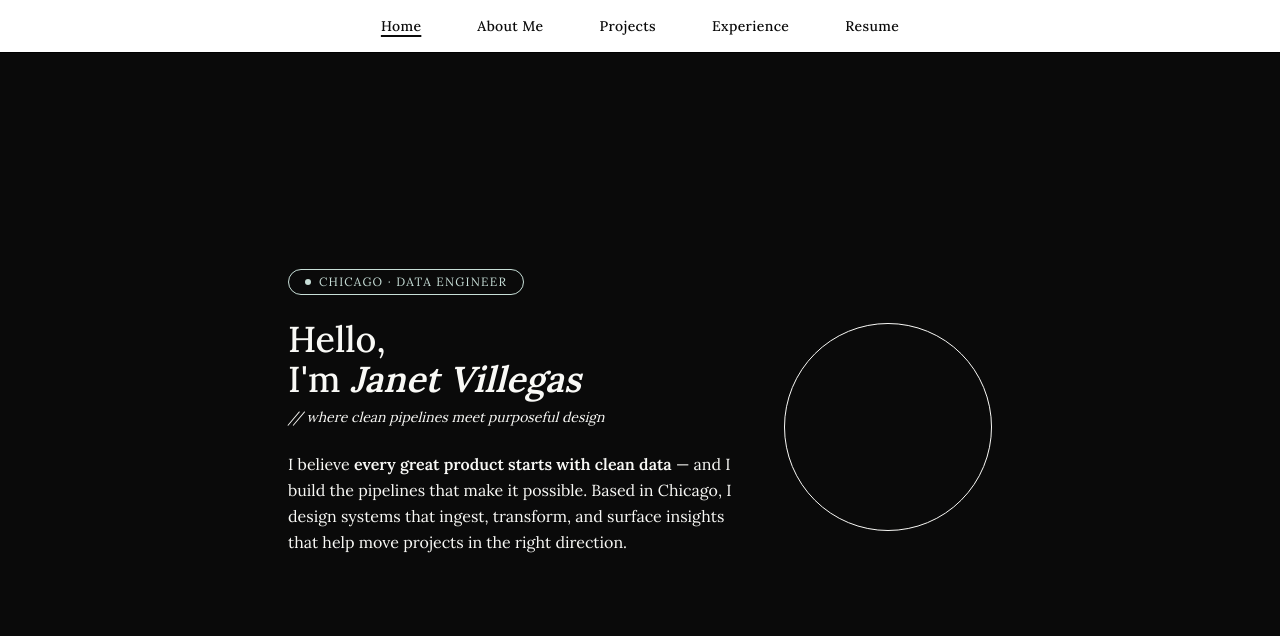
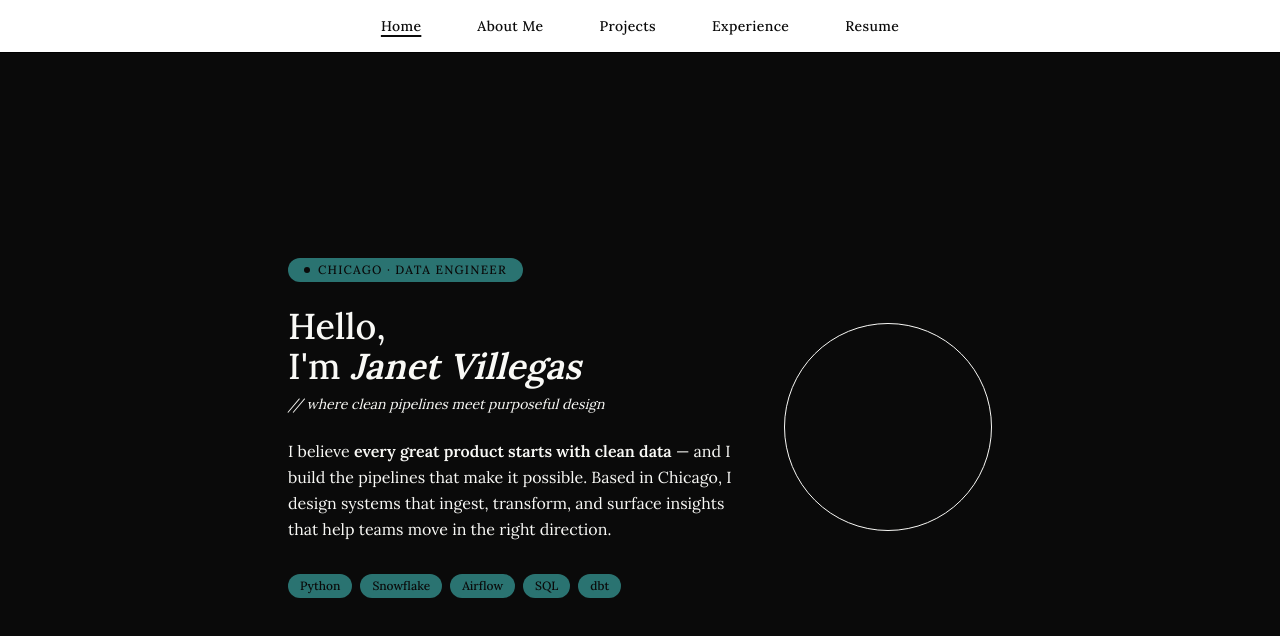
Before and after one commit to JViCor/better-website, a Next.js app: page / in a window 1280 px wide. Shown: the top 636 px of the page. Built offline with nearby package versions, Linux system fonts and the light colour scheme.

Commit message:
update home ui design

```diff
--- a/app/page.tsx
+++ b/app/page.tsx
@@ -1,11 +1,13 @@
+const skills = ["Python", "Snowflake", "Airflow", "SQL", "dbt"];
+
 export default function Home() {
   return (
     <div className="w-full flex-1 flex flex-col md:flex-row items-center justify-center gap-12 px-8 py-12 text-ivory bg-ink">
       <div className="text-center md:text-left max-w-md">
 
         {/* Badge */}
-        <div className="inline-flex items-center gap-2 border border-sage/40 rounded-full px-4 py-1 text-xs tracking-widest text-sage uppercase mb-6">
-          <span className="w-1.5 h-1.5 rounded-full bg-sage shrink-0" />
+        <div className="inline-flex items-center gap-2 bg-moss text-ink rounded-full px-4 py-1 text-xs tracking-widest font-medium uppercase mb-6">
+          <span className="w-1.5 h-1.5 rounded-full bg-ink shrink-0" />
           Chicago · Data Engineer
         </div>
 
@@ -23,8 +25,17 @@ export default function Home() {
 
         {/* Bio */}
         <p className="text-ivory/80 leading-relaxed mb-8">
-          I believe <span className="font-semibold text-ivory">every great product starts with clean data</span> — and I build the pipelines that make it possible. Based in Chicago, I design systems that ingest, transform, and surface insights that help move projects in the right direction.
+          I believe <span className="font-semibold text-ivory">every great product starts with clean data</span> — and I build the pipelines that make it possible. Based in Chicago, I design systems that ingest, transform, and surface insights that help teams move in the right direction.
         </p>
+
+        {/* Skills */}
+        <div className="flex flex-wrap gap-2 justify-center md:justify-start">
+          {skills.map((s) => (
+            <span key={s} className="text-xs px-3 py-1 bg-moss text-ink rounded-full font-medium">
+              {s}
+            </span>
+          ))}
+        </div>
 
       </div>
 
```
